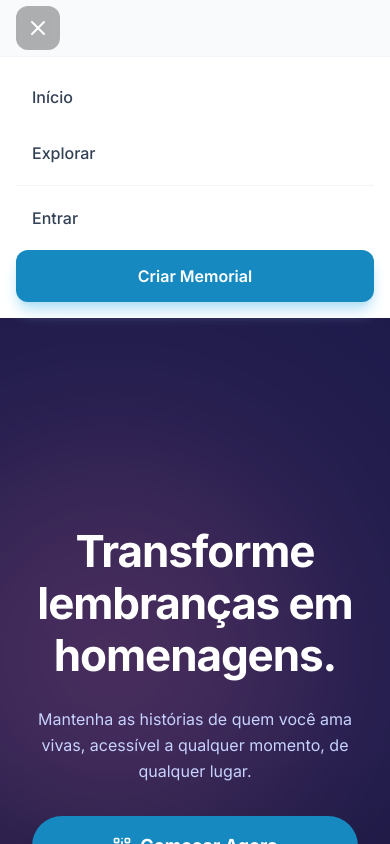
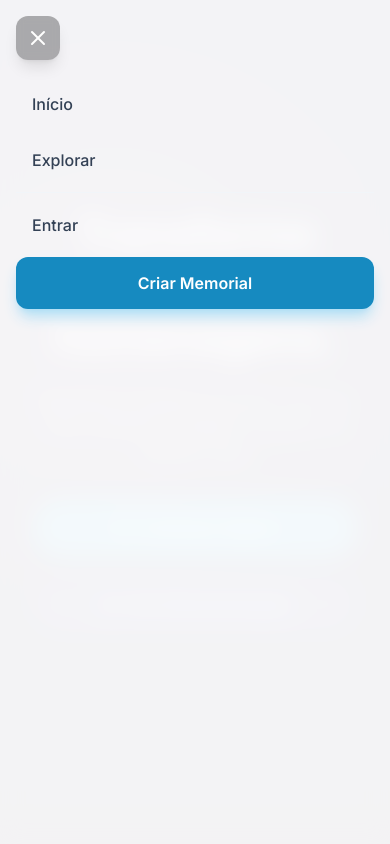
Before and after one commit to mdstudioof/eternizefinal, a React (Vite) app: page / in a window 390 px wide. Both pictures are taken after a click on the button 38 px from the left and 28 px from the top of the page. Shown: the top 844 px of the page. Built offline with nearby package versions, Linux system fonts and the light colour scheme; no server answers; the database is empty.

Commit message:
fix: navbar mobile totalmente removida, apenas botão hamburger flutuante
- Nav inteira hidden no mobile (hidden md:block)
- Hamburger como botão fixed flutuante no canto superior esquerdo
- Menu mobile abre como overlay fullscreen
- Desktop permanece inalterado

```diff
--- a/components/Navbar.tsx
+++ b/components/Navbar.tsx
@@ -30,9 +30,20 @@ const Navbar: React.FC<NavbarProps> = ({
   const closeMobileMenu = () => setMobileMenuOpen(false);
 
   return (
-    <nav className="sticky top-0 z-50 w-full md:bg-white/80 md:backdrop-blur-md md:border-b md:border-slate-100">
+    <>
+      {/* Mobile: Only floating hamburger button */}
+      <div className="md:hidden fixed top-4 left-4 z-50">
+        <button
+          onClick={() => setMobileMenuOpen(!mobileMenuOpen)}
+          className="text-white bg-black/30 backdrop-blur-sm hover:bg-black/50 p-2.5 rounded-xl transition-colors shadow-lg"
+        >
+          {mobileMenuOpen ? <X size={24} /> : <Menu size={24} />}
+        </button>
+      </div>
+
+    <nav className="hidden md:block sticky top-0 z-50 w-full bg-white/80 backdrop-blur-md border-b border-slate-100">
       <div className="max-w-7xl mx-auto px-4 sm:px-6 lg:px-8">
-        <div className="flex items-center justify-between h-14 md:h-20">
+        <div className="flex items-center justify-between h-20">
 
           {/* Logo — hidden on mobile, visible on desktop */}
           <div
@@ -135,21 +146,13 @@ const Navbar: React.FC<NavbarProps> = ({
             </button>
           </div>
 
-          {/* Mobile Menu Button */}
-          <div className="md:hidden flex items-center">
-            <button
-              onClick={() => setMobileMenuOpen(!mobileMenuOpen)}
-              className="text-white bg-black/30 backdrop-blur-sm hover:bg-black/50 p-2.5 rounded-xl transition-colors"
-            >
-              {mobileMenuOpen ? <X size={24} /> : <Menu size={24} />}
-            </button>
-          </div>
         </div>
       </div>
+    </nav>
 
       {/* Mobile Menu Panel */}
       {mobileMenuOpen && (
-        <div className="md:hidden bg-white/95 backdrop-blur-md border-t border-slate-100 animate-fade-in">
+        <div className="md:hidden fixed inset-0 z-40 bg-white/95 backdrop-blur-md animate-fade-in pt-16">
           <div className="px-4 py-4 space-y-2">
 
             {/* Nav Links */}
@@ -232,7 +235,7 @@ const Navbar: React.FC<NavbarProps> = ({
           </div>
         </div>
       )}
-    </nav>
+    </>
   );
 };
 
```
